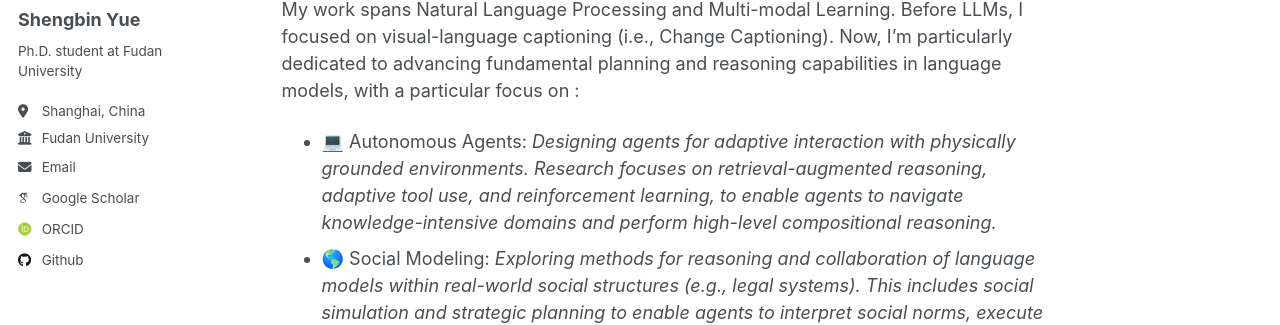
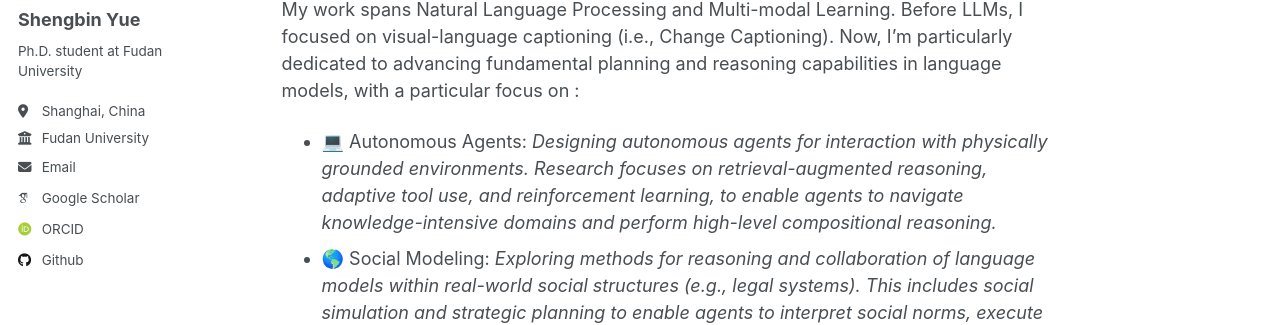
Before and after one commit to yueshengbin/yueshengbin.github.io, a Jekyll site: the page built from _pages/about.md, in a window 1280 px wide and 900 px high. Shown: the part 282-607 px from the top of the window. Built offline with Jekyll 4.4.1, drawn with Linux system fonts in a browser that asks for light colours; some web fonts are replaced.

Commit message:
Update about.md

```diff
--- a/_pages/about.md
+++ b/_pages/about.md
@@ -10,7 +10,7 @@ redirect_from:
 Hi! 👀 I am Shengbin Yue (岳圣斌), a Ph.D. student at Fudan University. I’m a member of the [Fudan NLP Group](https://nlp.fudan.edu.cn/nlpen/main.htm) and [DISC Lab](http://www.fudan-disc.com/), and very fortunate to be advised by Prof. [Zhongyu Wei](http://www.fudan-disc.com/people/zywei) and Prof. [Wei Lin](https://iics.fudan.edu.cn/41/d7/c33358a410071/page.htm). Before that, I received my M.S. degree from Kunming University of Science and Technology in 2023, advised by Prof. [Zhengtao Yu](https://xzy.kmust.edu.cn/info/1159/1311.htm). Moreover, I was honored to collaborate with Prof. [Liang Li](https://vipl.ict.ac.cn/people/lliang/) (ICT, CAS).
 
 My work spans Natural Language Processing and Multi-modal Learning. Before LLMs, I focused on visual-language captioning (i.e., Change Captioning). Now, I’m particularly dedicated to advancing fundamental planning and reasoning capabilities in language models, with a particular focus on :
-* 💻 Autonomous Agents: *Designing agents for adaptive interaction with physically grounded environments. Research focuses on retrieval-augmented reasoning, adaptive tool use, and reinforcement learning, to enable agents to navigate knowledge-intensive domains and perform high-level compositional reasoning.*
+* 💻 Autonomous Agents: *Designing autonomous agents for interaction with physically grounded environments. Research focuses on retrieval-augmented reasoning, adaptive tool use, and reinforcement learning, to enable agents to navigate knowledge-intensive domains and perform high-level compositional reasoning.*
 * 🌎 Social Modeling: *Exploring methods for reasoning and collaboration of language models within real-world social structures (e.g., legal systems). This includes social simulation and strategic planning to enable agents to interpret social norms, execute socially structured tasks, and support trustworthy human-AI cooperation.*
 
 
```
